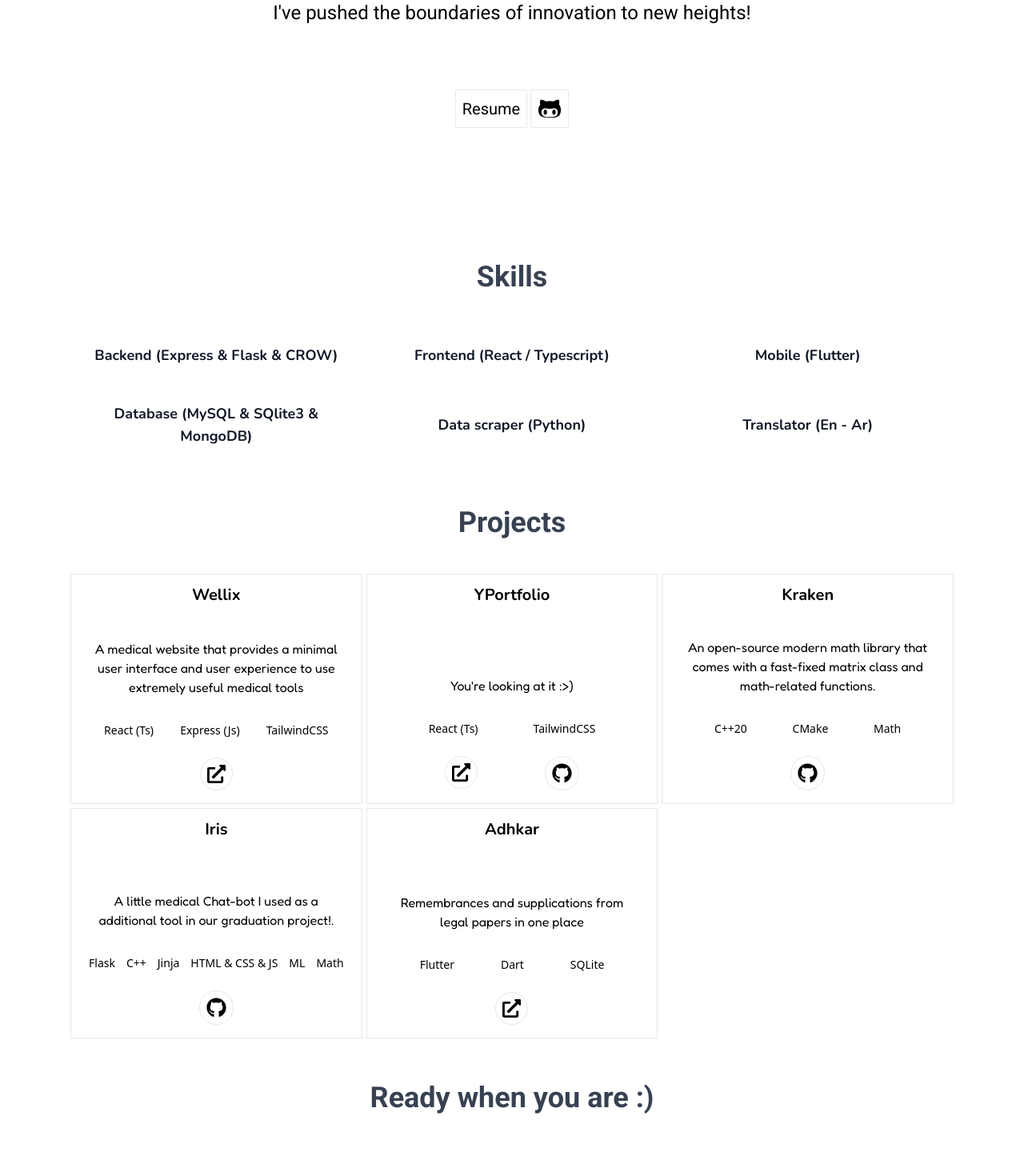
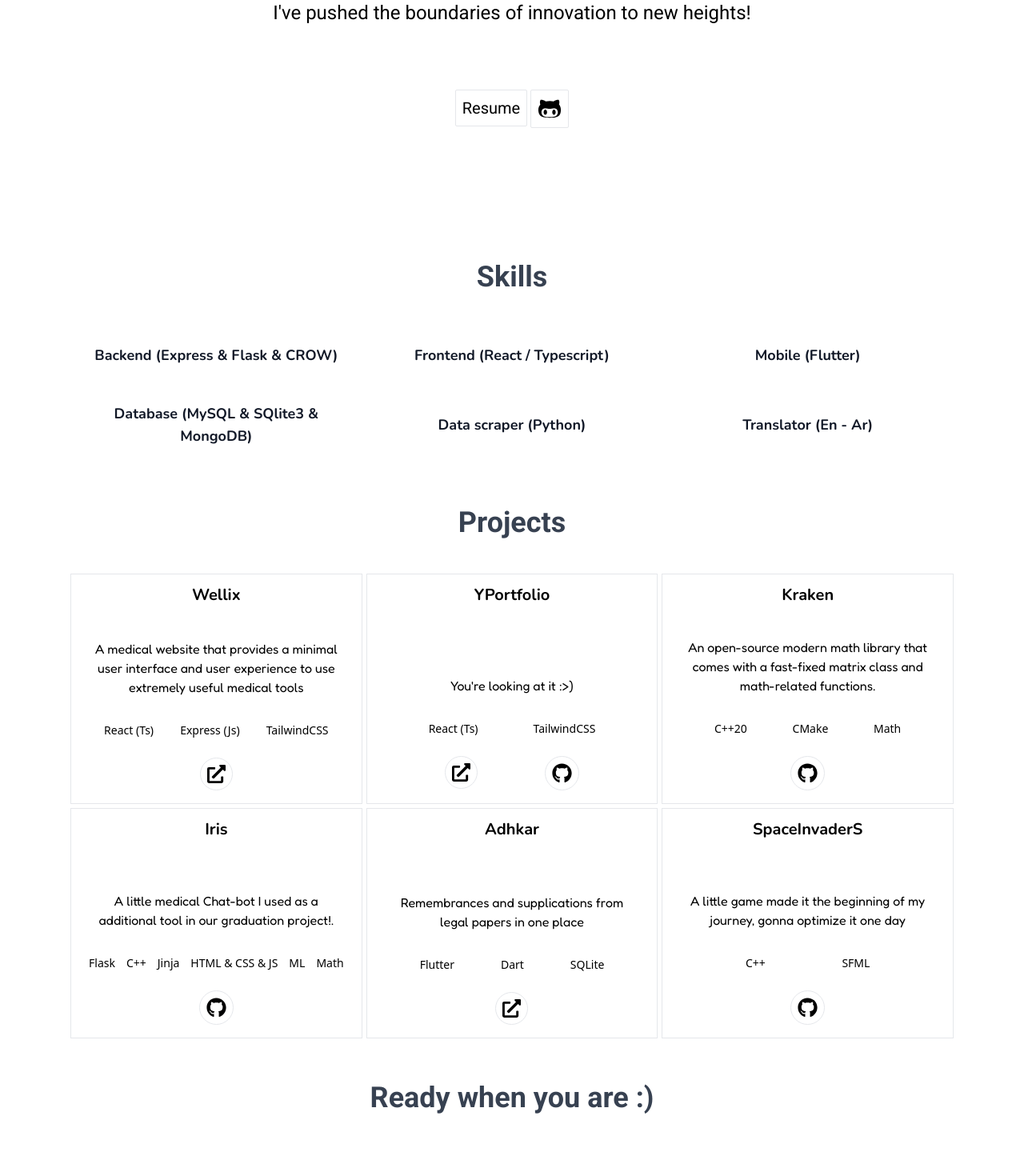
Before and after one commit to yahya-mohammed07/YPortfolio, a React (Vite) app: page / in a window 1280 px wide. Shown: the part 393-1843 px from the top of the page at 80% size. Built offline with nearby package versions, Linux system fonts and the light colour scheme.

Commit message:
stuff added

```diff
--- a/src/components/About/About.tsx
+++ b/src/components/About/About.tsx
@@ -25,7 +25,12 @@ const About = () => {
         I've pushed the boundaries of innovation to new heights!
       </p>
       <div className="flex justify-center gap-1 mt-20">
-        <YButton>Resume</YButton>
+        <a
+          href="https://github.com/yahya-mohammed07/Resume/blob/main/Yahya.pdf"
+          target="_blank"
+        >
+          <YButton>Resume</YButton>
+        </a>
         <a href="https://github.com/yahya-mohammed07" target="_blank">
           <YButton>
             <FaGithubAlt size={30} />
--- a/src/components/Projects/Projects.tsx
+++ b/src/components/Projects/Projects.tsx
@@ -86,6 +86,20 @@ const Projects = () => {
           </div>
         }
       />
+      <ProjectCard
+        title="SpaceInvaderS"
+        hasWebsite={false}
+        websiteLink={""}
+        openSource={true}
+        githubLink={"https://github.com/yahya-mohammed07/SpaceInvaderS"}
+        description="A little game made it the beginning of my journey, gonna optimize it one day"
+        tech={
+          <div className="flex justify-evenly p-2">
+            <span>C++</span>
+            <span>SFML</span>
+          </div>
+        }
+      />
     </div>
   );
 };
```
